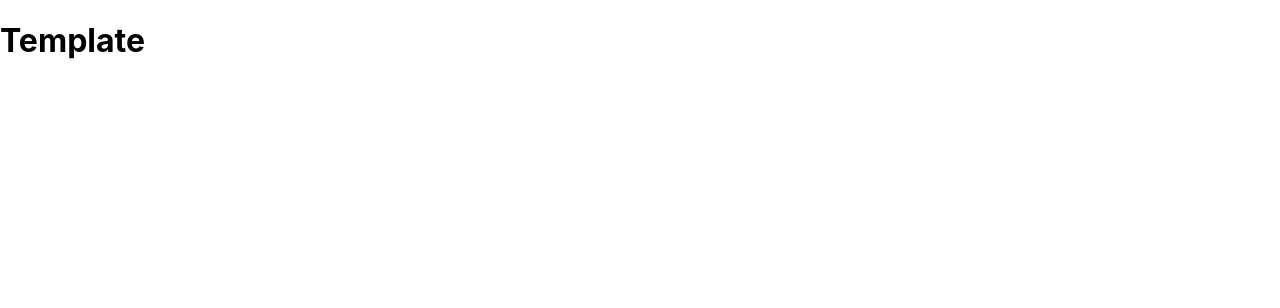
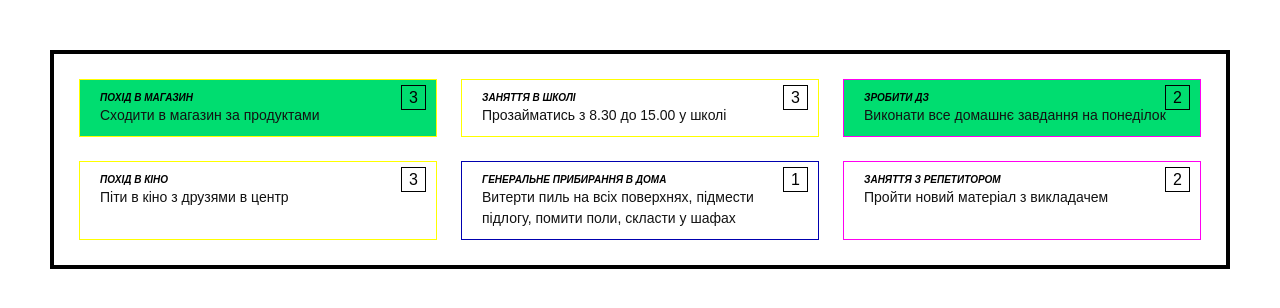
Before and after one commit to iveke/react-tkach, a React (Create React App) app: page / in a window 1280 px wide. Shown: the top 308 px of the page. Built offline with nearby package versions, Linux system fonts and the light colour scheme.

Commit message:
finish lesson 1

```diff
--- a/package.json
+++ b/package.json
@@ -4,9 +4,11 @@
   "private": true,
   "homepage": "https://github.com/iveke/react-tkach",
   "dependencies": {
+    "modern-normalize": "^2.0.0",
     "react": "^18.2.0",
     "react-dom": "^18.2.0",
     "react-scripts": "5.0.1",
+    "styled-components": "^6.1.8",
     "web-vitals": "^2.1.4"
   },
   "scripts": {
--- a/src/App.js
+++ b/src/App.js
@@ -1,9 +1,13 @@
+import { FormToDo } from "components/FormToDo/FormToDo.jsx";
+import { ListToDo } from "components/ListToDo/ListToDo.jsx";
+
 function App() {
   return (
-    <>
-      <h1>Template</h1>
-    </>
-  );
+    <main style={{padding:50}}>
+      <FormToDo />
+      <ListToDo />
+    </main>
+  )
 }
 
 export default App;
--- /dev/null
+++ b/src/components/FormToDo/FormToDo.jsx
@@ -0,0 +1,5 @@
+
+
+export const FormToDo = () => {
+    return <></>;
+}
--- /dev/null
+++ b/src/components/ListToDo/ListToDo.jsx
@@ -0,0 +1,17 @@
+import data from "../../to-do.json"
+import { Item, Level, List, Text, Title } from "./ListToDo.style";
+
+export const ListToDo = ()=> {
+    console.log(data);
+    return (
+
+        <List>
+            {data.map(({title, description, level,id, status}) => (
+            <Item key={id} level = {level} status = {status}>
+                <Title>{title}</Title>
+                <Text>{description}</Text>
+                <Level>{level}</Level>
+            </Item>))}
+        </List>
+    )
+}
--- /dev/null
+++ b/src/components/ListToDo/ListToDo.style.jsx
@@ -0,0 +1,57 @@
+import { colors } from "constans.js";
+import styled from "styled-components";
+
+const getColorLevel = ({ level }) => {
+  switch (level) {
+    case 1:
+      return colors.LEVEL_ONE;
+    case 2:
+      return colors.LEVEL_TWO;
+    case 3:
+      return colors.LEVEL_THREE;
+    default:
+      return "#000";
+  }
+};
+const checkStatus = ({ status }) => (status ? colors.COMPLETE : "transparent");
+
+export const List = styled.ul`
+  margin: 0;
+  padding: 25px;
+  display: grid;
+  grid-template-columns: 1fr 1fr 1fr;
+  gap: 24px;
+  border: 4px solid #000;
+  list-style: none;
+`;
+
+export const Item = styled.li`
+  position: relative;
+  padding: 10px 20px;
+  border: 1px solid ${getColorLevel};
+  background-color: ${checkStatus};
+`;
+
+export const Title = styled.p`
+  font-size: 10px;
+  font-style: italic;
+  font-weight: 700;
+  text-transform: uppercase;
+`;
+
+export const Text = styled.p`
+  font-size: 14px;
+  color: #121212;
+`;
+
+export const Level = styled.div`
+  position: absolute;
+  top: 5px;
+  right: 10px;
+  display: flex;
+  align-items: center;
+  justify-content: center;
+  width: 25px;
+  height: 25px;
+  border: 1px solid #000;
+`;
--- /dev/null
+++ b/src/constans.js
@@ -0,0 +1,8 @@
+export const colors = {
+    ERROR: "#f00",
+    WARNING: "#f0a100",
+    LEVEL_ONE: "#0000af",
+    LEVEL_TWO: "#FF00F0",
+    LEVEL_THREE: "#FFFF00",
+    COMPLETE: "#00DD70"
+}
--- a/src/index.css
+++ b/src/index.css
@@ -1,13 +1,112 @@
+@import "../node_modules/modern-normalize/modern-normalize.css";
+
+* Box sizing rules */ *,
+*::before,
+*::after {
+  box-sizing: border-box;
+}
 body {
+  font-family: "Manrope", sans-serif;
+  /* font-family: "Roboto", sans-serif; */
+}
+main{
+  padding: 0 16px;
+}
+/* Remove default margin */
+body,
+h1,
+h2,
+h3,
+h4,
+p,
+figure,
+blockquote,
+dl,
+dd {
   margin: 0;
-  font-family: -apple-system, BlinkMacSystemFont, 'Segoe UI', 'Roboto', 'Oxygen',
-    'Ubuntu', 'Cantarell', 'Fira Sans', 'Droid Sans', 'Helvetica Neue',
-    sans-serif;
-  -webkit-font-smoothing: antialiased;
-  -moz-osx-font-smoothing: grayscale;
 }
 
-code {
-  font-family: source-code-pro, Menlo, Monaco, Consolas, 'Courier New',
-    monospace;
+/* Remove list styles on ul, ol elements with a list role, which suggests default styling will be removed */
+ul,
+ol {
+  margin: 0;
+  padding: 0;
+  list-style: none;
 }
+
+/* Set core root defaults */
+html:focus-within {
+  scroll-behavior: smooth;
+}
+
+/* Set core body defaults */
+body {
+  min-height: 100vh;
+  text-rendering: optimizeSpeed;
+  line-height: 1.5;
+}
+
+/* A elements that don't have a class get default styles */
+a:not([class]) {
+  text-decoration-skip-ink: auto;
+}
+
+/* Make images easier to work with */
+img,
+picture {
+  max-width: 100%;
+  display: block;
+}
+
+/* Inherit fonts for inputs and buttons */
+input,
+button,
+textarea,
+select {
+  font: inherit;
+}
+
+button {
+  display: block;
+  padding: 0;
+}
+/* Remove all animations, transitions and smooth scroll for people that prefer not to see them */
+@media (prefers-reduced-motion: reduce) {
+  html:focus-within {
+    scroll-behavior: auto;
+  }
+
+  *,
+  *::before,
+  *::after {
+    animation-duration: 0.01ms !important;
+    animation-iteration-count: 1 !important;
+    transition-duration: 0.01ms !important;
+    scroll-behavior: auto !important;
+  }
+}
+
+html {
+  font-family: "Roboto", sans-serif;
+
+  ::-webkit-scrollbar {
+    width: 4px;
+  }
+
+  /* Track */
+  ::-webkit-scrollbar-track {
+    background: #d7e3ff;
+    border-radius: 100px;
+  }
+
+  /* Handle */
+  ::-webkit-scrollbar-thumb {
+    background-color: #9ebbff;
+    border-radius: 100px;
+  }
+
+  /* Handle on hover */
+  ::-webkit-scrollbar-thumb:hover {
+    background: #6191ff;
+  }
+}
--- a/src/index.js
+++ b/src/index.js
@@ -6,6 +6,6 @@ import App from './App';
 const root = ReactDOM.createRoot(document.getElementById('root'));
 root.render(
   <React.StrictMode>
-    <App />
+    <App typeBox="#00f" />
   </React.StrictMode>
 );
--- /dev/null
+++ b/src/to-do.json
@@ -0,0 +1,44 @@
+[
+    {
+      "id": 1,
+      "title": "Похід в магазин",
+      "description": "Сходити в магазин за продуктами",
+      "level": 3,
+      "status": true
+    },
+    {
+      "id": 2,
+      "title": "Заняття в школі",
+      "description": "Прозайматись з 8.30 до 15.00 у школі",
+      "level": 3,
+      "status": false
+    },
+    {
+      "id": 3,
+      "title": "Зробити дз",
+      "description": "Виконати все домашнє завдання на понеділок",
+      "level": 2,
+      "status": true
+    },
+    {
+      "id": 4,
+      "title": "Похід в кіно",
+      "description": "Піти в кіно з друзями в центр",
+      "level": 3,
+      "status": false
+    },
+    {
+      "id": 5,
+      "title": "Генеральне прибирання в дома",
+      "description": "Витерти пиль на всіх поверхнях, підмести підлогу, помити поли, скласти у шафах",
+      "level": 1,
+      "status": false
+    },
+    {
+      "id": 6,
+      "title": "Заняття з репетитором",
+      "description": "Пройти новий матеріал з викладачем",
+      "level": 2,
+      "status": false
+    }
+  ]
```
Also changed, not shown: src/app.style.jsx (added, +7 -0 lines), src/components/FormToDo/FormToDo.style.jsx (added), 1 other file (tests, documents, lock files or other folders).
